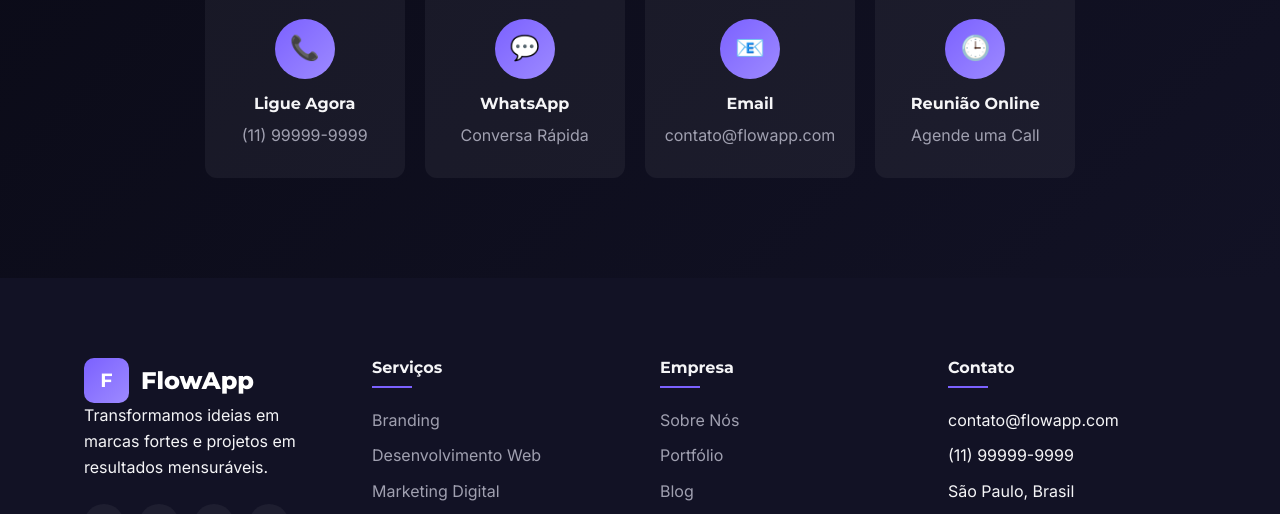
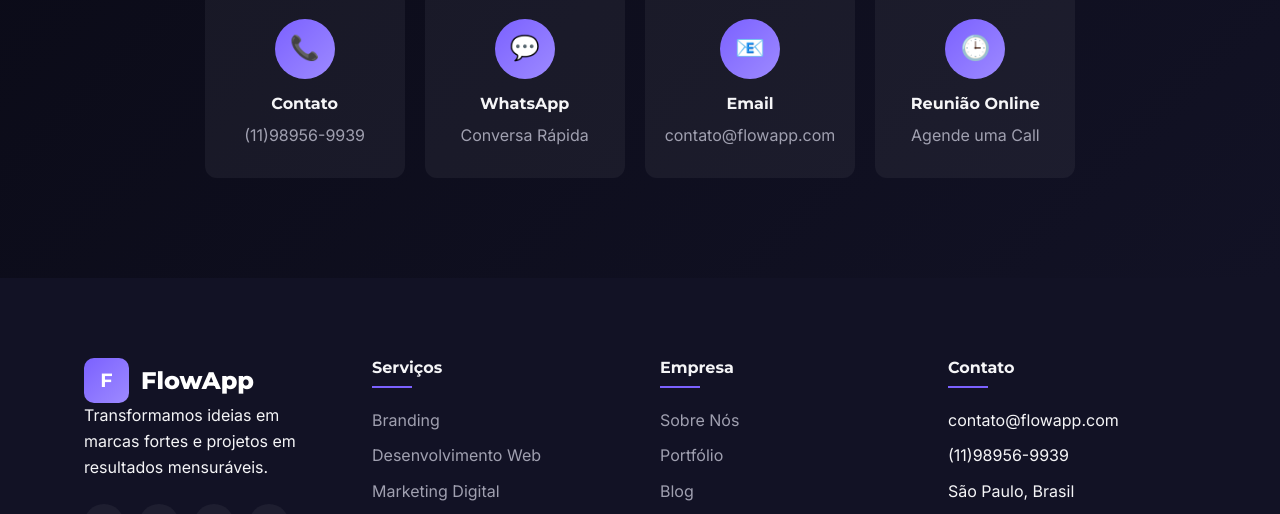
Before and after one commit to ELpastelAnyCtt/flowapp, a plain HTML site: page index.html in a window 1280 px wide. Shown: the part 5726-6240 px from the top of the page. Drawn offline with nearby package versions, Linux system fonts and the light colour scheme.

Commit message:
Update index.html

```diff
--- a/index.html
+++ b/index.html
@@ -1243,8 +1243,8 @@
             <div class="contact-options">
                 <div class="contact-option">
                     <div class="contact-icon">📞</div>
-                    <h4>Ligue Agora</h4>
-                    <p>(11) 99999-9999</p>
+                    <h4>Contato</h4>
+                    <p>(11)98956-9939</p>
                 </div>
                 <div class="contact-option">
                     <div class="contact-icon">💬</div>
@@ -1306,7 +1306,7 @@
                     <h4>Contato</h4>
                     <ul class="footer-links">
                         <li>contato@flowapp.com</li>
-                        <li>(11) 99999-9999</li>
+                        <li>(11)98956-9939</li>
                         <li>São Paulo, Brasil</li>
                     </ul>
                 </div>
```
